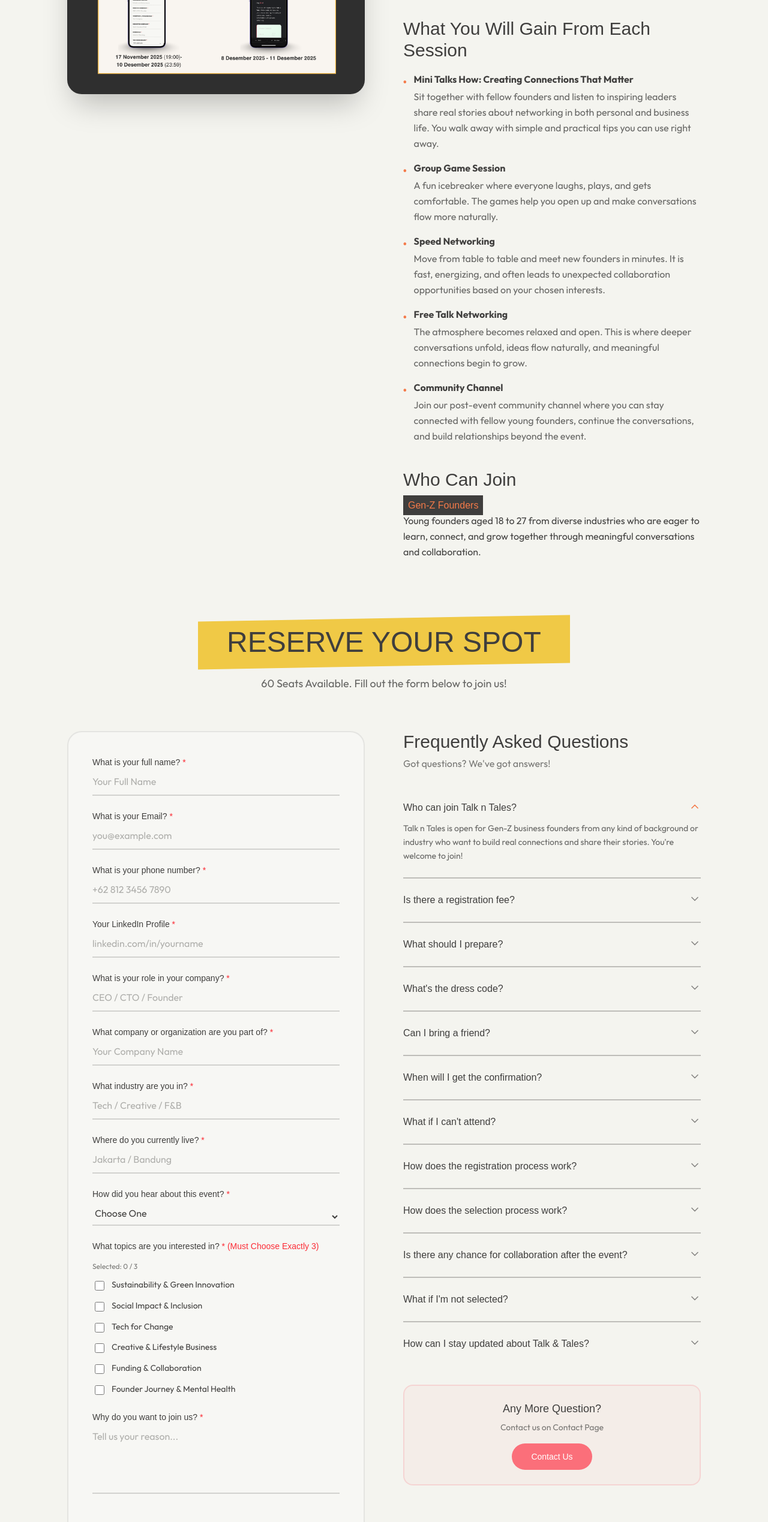
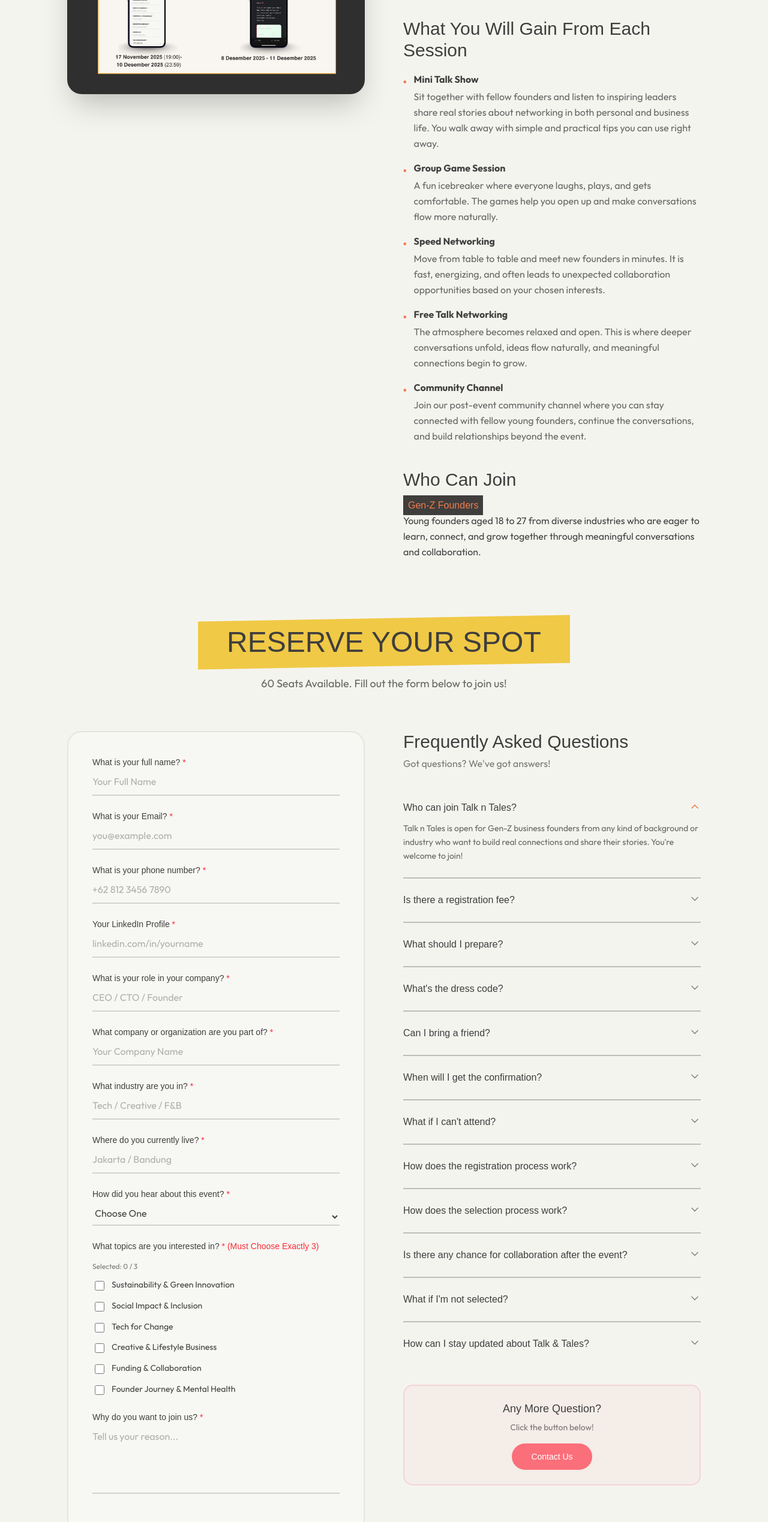
Before and after one commit to fullmoon-jpg/paceon, a Next.js app in the folder apps/landing/: page /Talk-n-Tales in a window 1280 px wide. Shown: the part 1080-3618 px from the top of the page at 60% size. Built offline with nearby package versions, Linux system fonts and the light colour scheme; a web font is replaced by a local one.

Commit message:
fix typo and bug

```diff
--- a/apps/landing/src/app/ui/components/tntform.tsx
+++ b/apps/landing/src/app/ui/components/tntform.tsx
@@ -67,7 +67,7 @@ const TalkNTalesRegistrationAndFAQ = () => {
     },
     {
       question: "Is there a registration fee?",
-      answer: "Yes, there's an investment fee of Rp 325.000 to join this event. Seats are limited to only 60 participants."
+      answer: "Yes, there is an investment fee, and the details will be sent to your email once you are selected to join the event."
     },
     {
       question: "What should I prepare?",
@@ -79,7 +79,7 @@ const TalkNTalesRegistrationAndFAQ = () => {
     },
     {
       question: "Can I bring a friend?",
-      answer: "Of course! Just make sure they're also Gen-Z business founders. They must register individually because seats are limited and we need accurate attendance data."
+      answer: "Of course! Just make sure they are also Gen-Z business founders. Each must register individually, as seats are limited."
     },
     {
       question: "When will I get the confirmation?",
@@ -253,8 +253,7 @@ const TalkNTalesRegistrationAndFAQ = () => {
                 </p>
                 <div className="bg-green-100 border-2 border-green-300 rounded-xl p-4 mb-6">
                   <p className="font-body text-sm text-[#15803d] leading-relaxed">
-                    <strong>Next Steps:</strong><br/>
-                    Payment invoice will be sent between Dec 1-10, 2025
+                    Announcement and investment fee details on your email at 8-11 November 2025.
                   </p>
                 </div>
                 <button
@@ -552,7 +551,7 @@ const TalkNTalesRegistrationAndFAQ = () => {
                 Any More Question?
               </h4>
               <p className="font-body text-sm text-[#3f3e3d]/70 mb-4">
-                Contact us on Contact Page
+                Click the button below!
               </p>
               <Link
                 href="/contact"
--- a/apps/landing/src/app/ui/components/tntposter.tsx
+++ b/apps/landing/src/app/ui/components/tntposter.tsx
@@ -29,7 +29,7 @@ const TalkNTalesPosterAndDescription = () => {
 
   const experiences = [
     {
-      title: "Mini Talks How: Creating Connections That Matter",
+      title: "Mini Talk Show",
       description: "Sit together with fellow founders and listen to inspiring leaders share real stories about networking in both personal and business life. You walk away with simple and practical tips you can use right away."
     },
     {
--- a/apps/landing/src/app/ui/navbar.tsx
+++ b/apps/landing/src/app/ui/navbar.tsx
@@ -157,7 +157,7 @@ export default function Navbar() {
           <div className="flex flex-col gap-4 pb-4 bg-white/95 backdrop-blur-sm rounded-lg px-4 py-4 shadow-lg">
             {/* Mobile Navigation Links */}
             <button
-              onClick={() => handleNavigation('/talk-n-tales')}
+              onClick={() => handleNavigation('/Talk-n-Tales')}
               className="logo-underline relative font-semibold text-gray-900 text-left text-base py-2"
               style={{ fontFamily: 'Outfit, Arial, Helvetica, sans-serif' }}
             >
```
